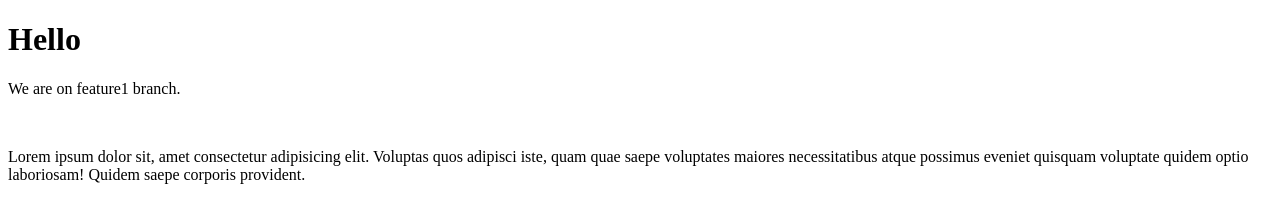
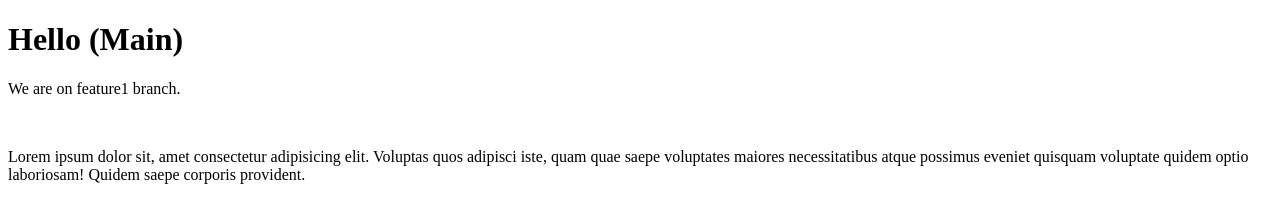
Before and after one commit to Alok530/demorepo, a plain HTML site: page index.html in a window 1280 px wide. Drawn offline with Linux system fonts and the light colour scheme.

Commit message:
main added here

```diff
--- a/index.html
+++ b/index.html
@@ -6,7 +6,7 @@
     <title>Document</title>
 </head>
 <body>
-    <h1>Hello</h1>
+    <h1>Hello (Main)</h1>
     <p>We are on feature1 branch.</p>
     <br>
     <p>Lorem ipsum dolor sit, amet consectetur adipisicing elit. Voluptas quos adipisci iste, quam quae saepe voluptates maiores necessitatibus atque possimus eveniet quisquam voluptate quidem optio laboriosam! Quidem saepe corporis provident.</p>
```
